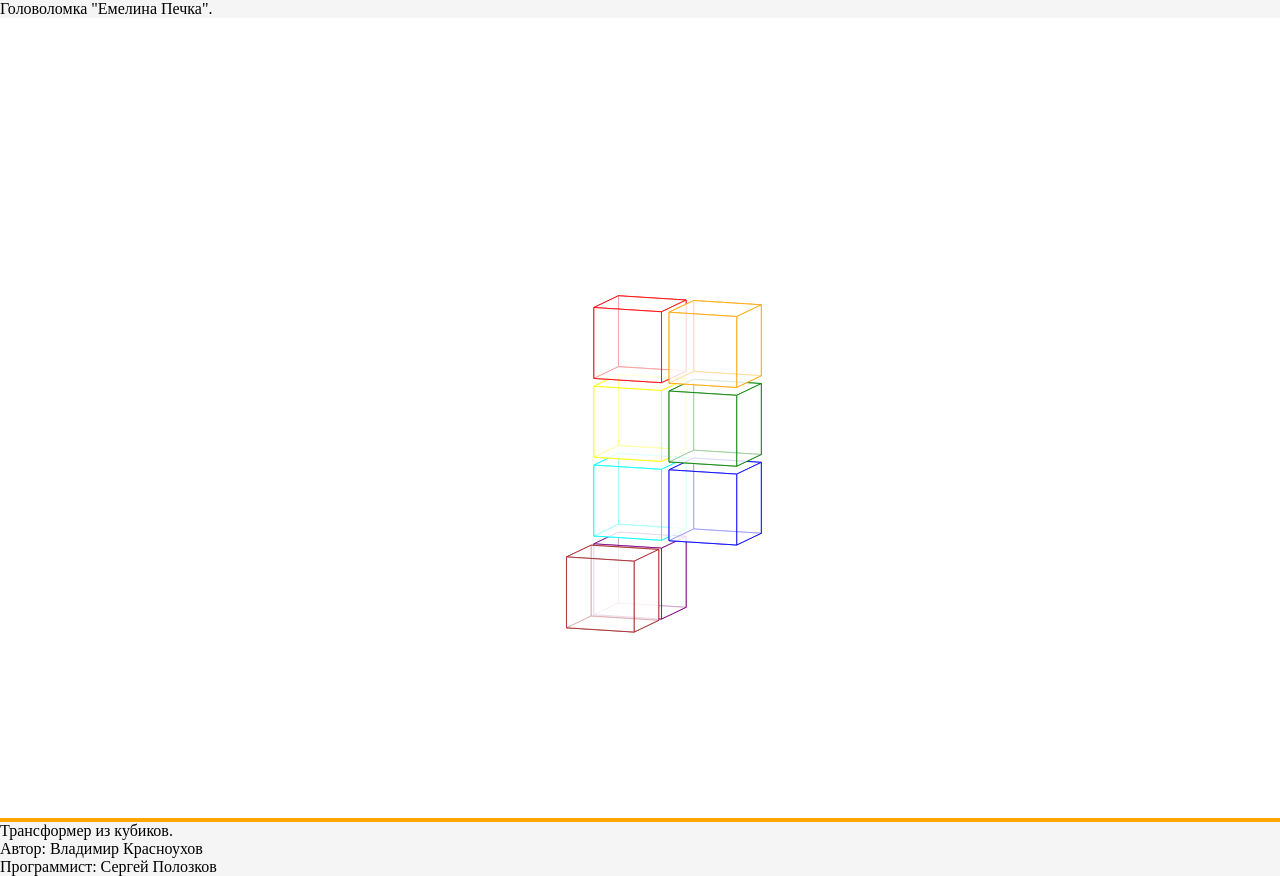
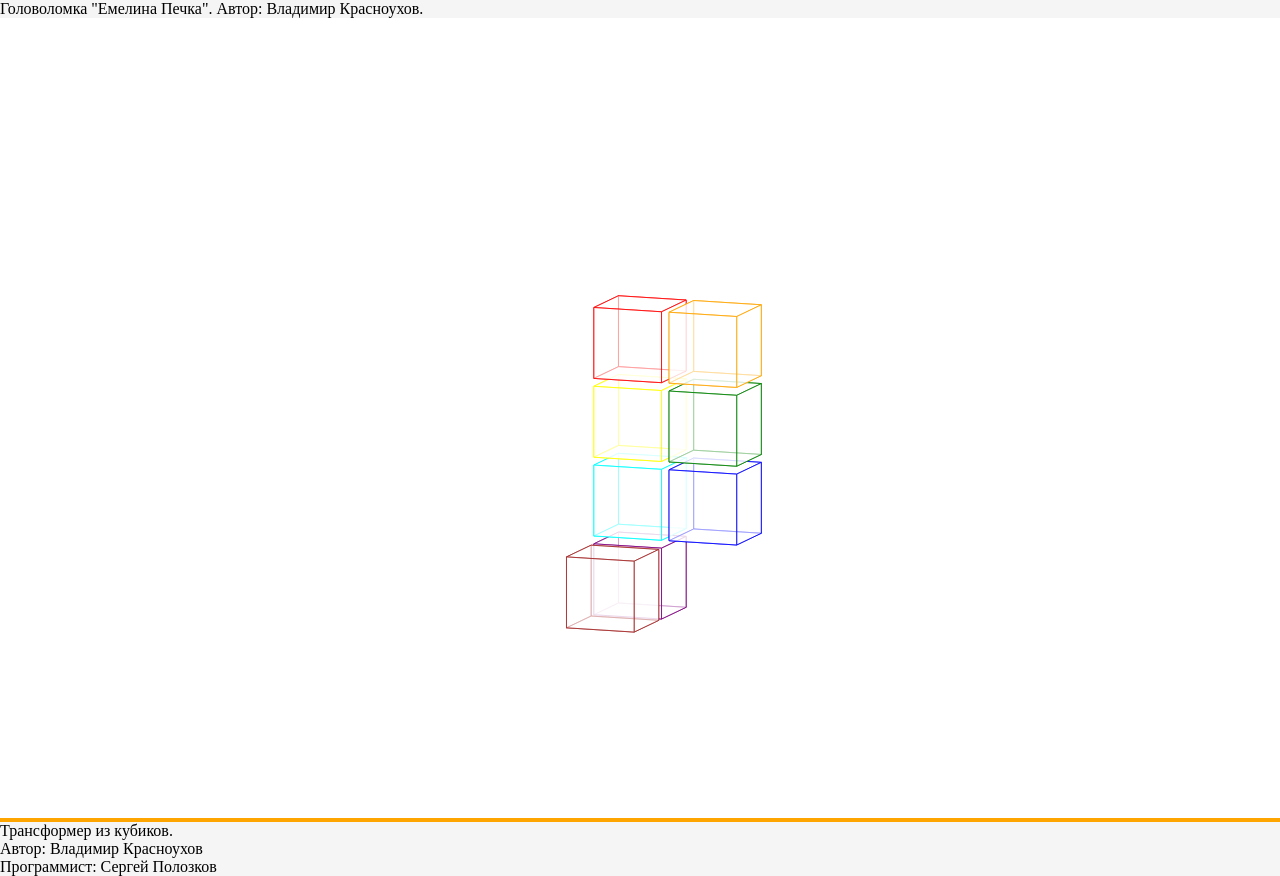
Before and after one commit to polozkov/pechka, a plain HTML site: page index.html in a window 1280 px wide. Drawn offline with Linux system fonts and the light colour scheme.

Commit message:
добавил в index Автор: Владимир Красноухов

```diff
--- a/index.html
+++ b/index.html
@@ -8,7 +8,7 @@
 </head>
 
 <body>
-    <div>Головоломка "Емелина Печка".</div>
+    <div>Головоломка "Емелина Печка". Автор: Владимир Красноухов. </div>
 
     <svg id="id_main_svg">
     </svg>
```
